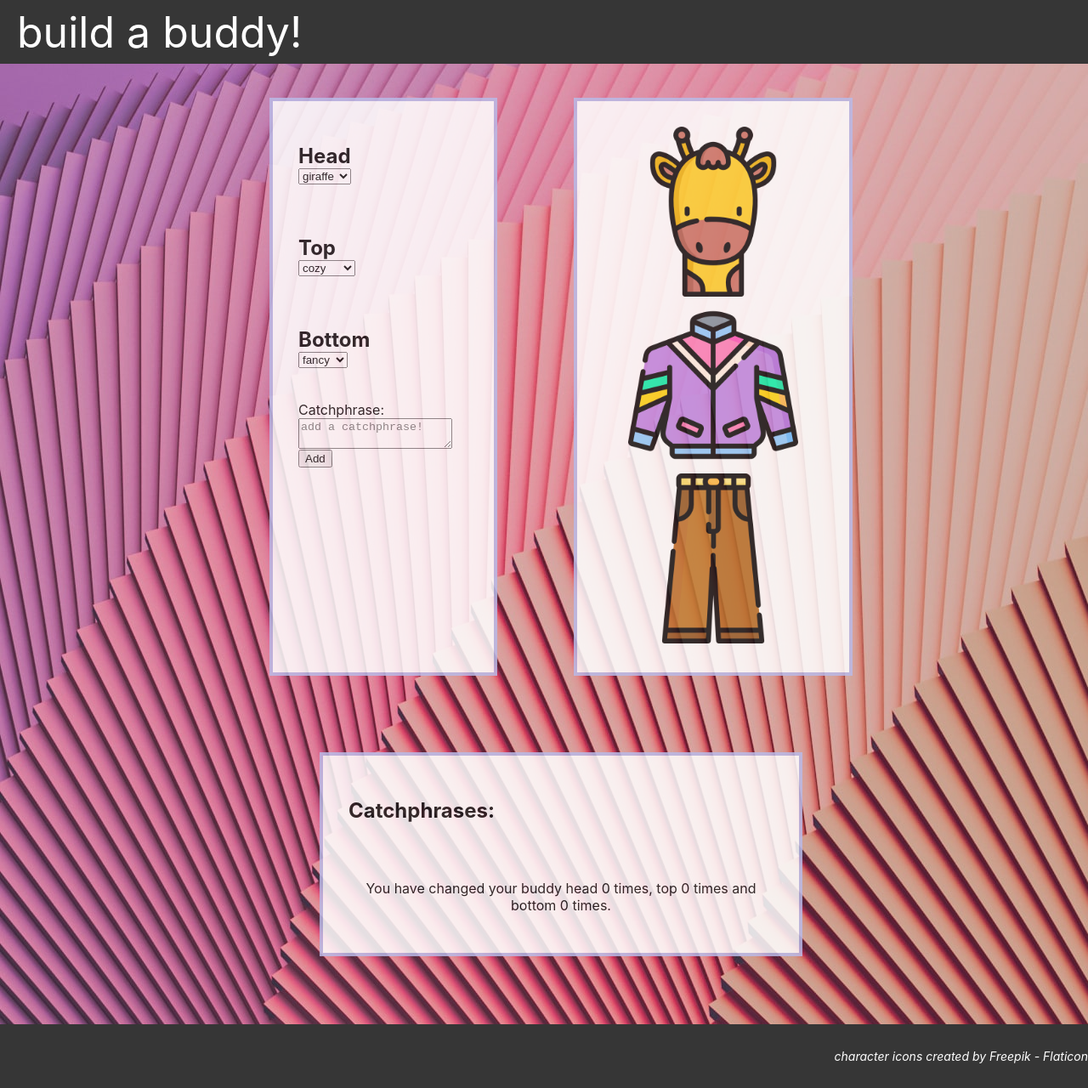
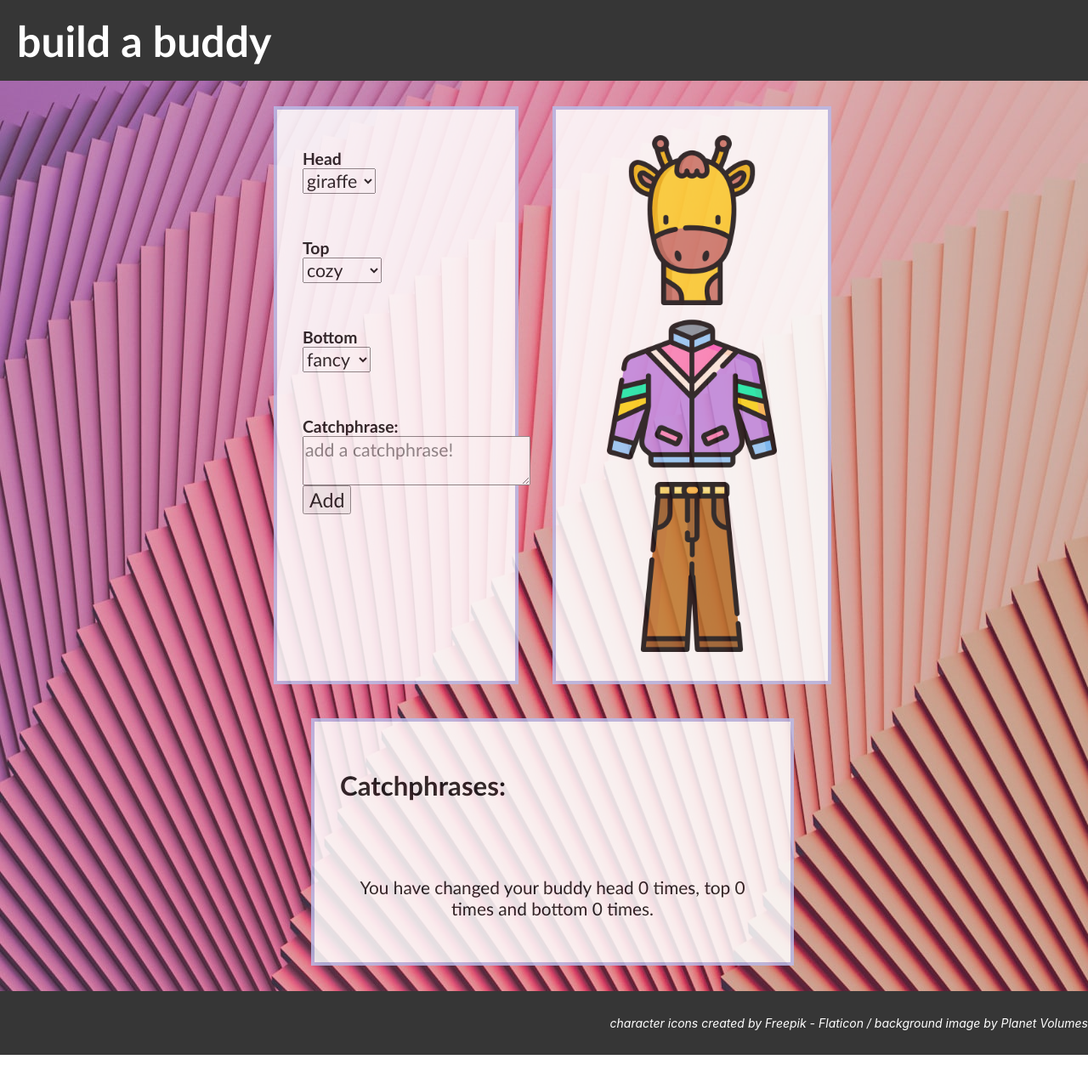
Before and after one commit to emilysellers/react-character-designer, a React (Create React App) app: page / in a window 1280 px wide. Shown: the whole page at 85% size. After the commit the page ends 1241 px from the top, so only its background shows below. Built offline with nearby package versions, Linux system fonts and the light colour scheme.

Commit message:
add image credits in footer and style updates

```diff
--- a/src/components/Counter/Counter.css
+++ b/src/components/Counter/Counter.css
@@ -9,6 +9,9 @@
   width: 500px;
   margin: 20px;
   padding: 30px;
+  font-family: 'Gill Sans', 'Gill Sans MT', Calibri, 'Trebuchet MS', Impact, Haettenschweiler,
+    'Arial Narrow Bold', sans-serif;
+  font-size: 1.3em;
 }
 
 p {
@@ -17,8 +20,8 @@ p {
   align-items: flex-start;
 }
 
-/* .phraseList {
+.phraseList {
   display: flex;
   flex-direction: column;
   align-items: flex-start;
-} */
+}
--- a/src/components/Footer/Footer.js
+++ b/src/components/Footer/Footer.js
@@ -2,5 +2,9 @@ import React from 'react';
 import './Footer.css';
 
 export default function Footer() {
-  return <footer>character icons created by Freepik - Flaticon </footer>;
+  return (
+    <footer>
+      character icons created by Freepik - Flaticon / background image by Planet Volumes{' '}
+    </footer>
+  );
 }
--- a/src/components/Header/Header.css
+++ b/src/components/Header/Header.css
@@ -1,9 +1,12 @@
 header {
-  height: 75px;
+  height: 95px;
   background-color: rgb(33, 33, 33);
   color: white;
   display: flex;
   align-items: center;
   padding-left: 20px;
   font-size: 50px;
+  font-weight: 600;
+  font-family: 'Gill Sans', 'Gill Sans MT', Calibri, 'Trebuchet MS', Impact, Haettenschweiler,
+    'Arial Narrow Bold', sans-serif;
 }
--- a/src/components/Header/Header.js
+++ b/src/components/Header/Header.js
@@ -2,5 +2,5 @@ import React from 'react';
 import './Header.css';
 
 export default function Header() {
-  return <header>build a buddy!</header>;
+  return <header>build a buddy</header>;
 }
--- a/src/components/Main/Main.css
+++ b/src/components/Main/Main.css
@@ -1,11 +1,11 @@
 main {
   display: grid;
-  grid-template-rows: 2fr 1fr;
+  grid-template-columns: auto;
   align-content: center;
   align-items: center;
   justify-items: center;
-  margin: 20px;
-  gap: 10px;
+  margin: 10px;
+  /* gap: 10px; */
   width: 100%;
 }
 
@@ -13,7 +13,7 @@ main {
   display: flex;
   flex-direction: row;
   justify-content: center;
-  gap: 50px;
+  /* gap: 25px; */
 }
 
 /* .counterSection {
--- a/src/components/Selector/Selector.css
+++ b/src/components/Selector/Selector.css
@@ -6,13 +6,26 @@
   border: 4px solid rgb(179, 179, 229);
   background-color: white;
   opacity: 85%;
-  width: 200px;
+  width: 220px;
   margin: 20px;
   padding: 30px;
+  font-family: 'Gill Sans', 'Gill Sans MT', Calibri, 'Trebuchet MS', Impact, Haettenschweiler,
+    'Arial Narrow Bold', sans-serif;
+  font-size: 1.1em;
 }
 
 .selector {
   display: flex;
   flex-direction: column;
   align-items: flex-start;
+  font-family: 'Gill Sans', 'Gill Sans MT', Calibri, 'Trebuchet MS', Impact, Haettenschweiler,
+    'Arial Narrow Bold', sans-serif;
+  font-size: 1.1em;
+  /* width: 95%; */
 }
+
+button {
+  font-family: 'Gill Sans', 'Gill Sans MT', Calibri, 'Trebuchet MS', Impact, Haettenschweiler,
+    'Arial Narrow Bold', sans-serif;
+  font-size: 1.2em;
+}
--- a/src/components/Selector/Selector.js
+++ b/src/components/Selector/Selector.js
@@ -69,7 +69,7 @@ export default function Selector({
           </select>
         </h2>
       </div>
-      <div className="selector">
+      <h2 className="selector">
         <label>Catchphrase:</label>
         <textarea
           className="selector"
@@ -80,7 +80,7 @@ export default function Selector({
         <div>
           <button onClick={handleClick}>Add</button>
         </div>
-      </div>
+      </h2>
     </div>
   );
 }
```
